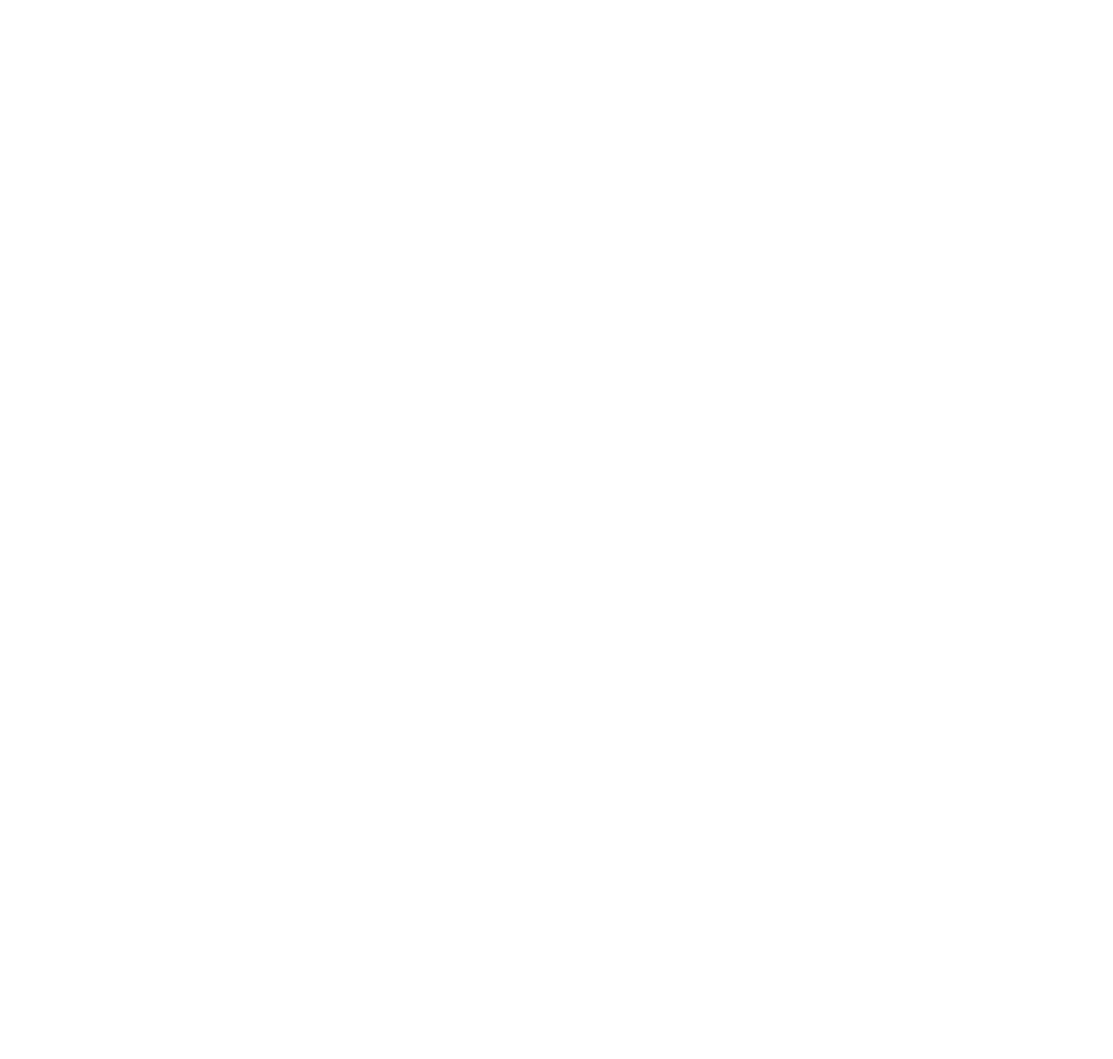
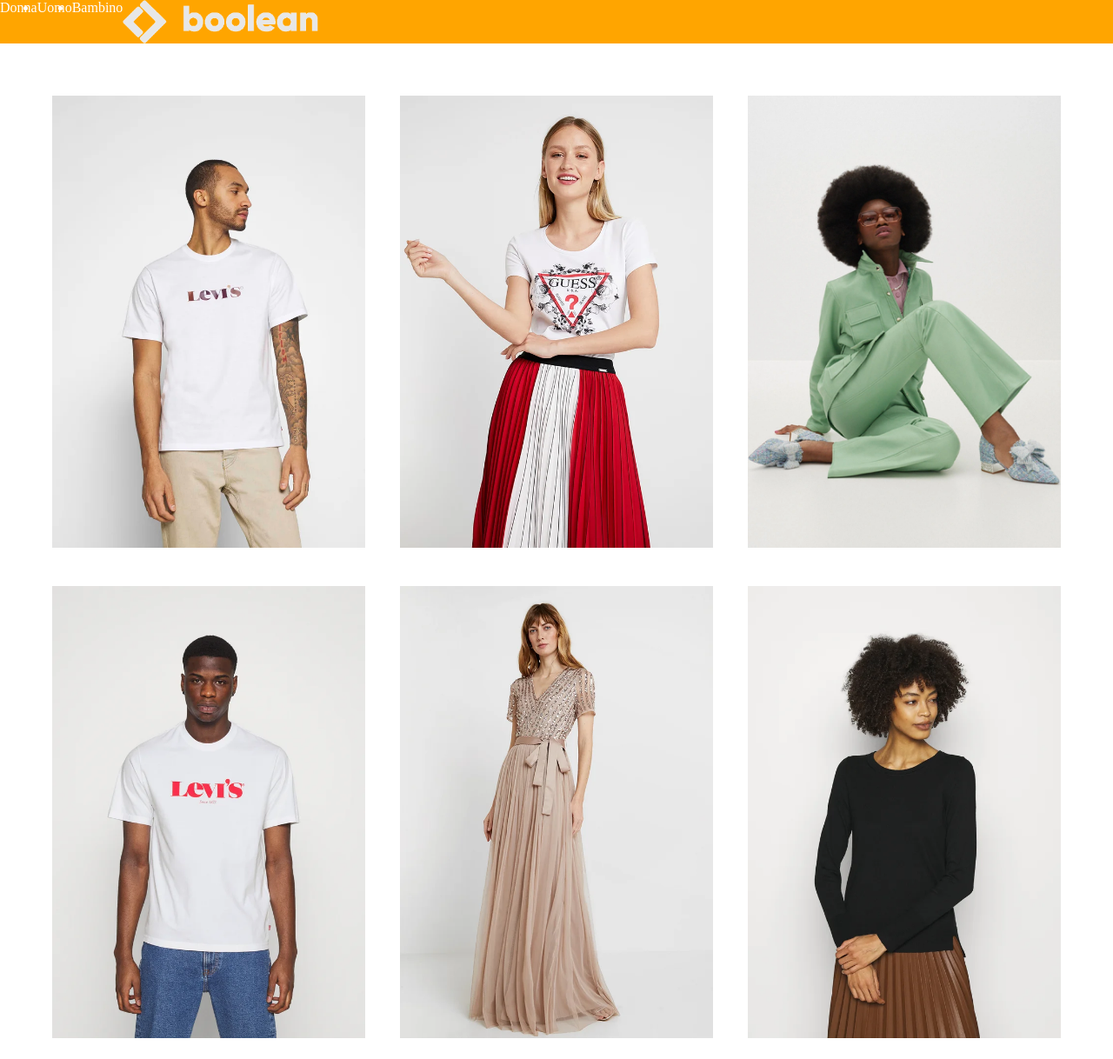
Before and after one commit to Nicola-Lippo/html-css-boolando, a plain HTML site: page index.html in a window 1280 px wide. Shown: the whole page at 87% size. Before the commit the page ends 800 px from the top, so only its background shows below. Drawn offline with Linux system fonts and the light colour scheme.

Commit message:
[UPD] Main

```diff
--- a/css/style.css
+++ b/css/style.css
@@ -3,3 +3,57 @@
     padding: 0;
     box-sizing: border-box;
 }
+
+.d-flex {
+    display: flex;
+}
+
+/*  HEADER PROPRIETA' + CLASSI UTILITY */
+
+header {
+    color: white;
+}
+
+#arancione {
+    background-color: orange;
+}
+
+#logo-bool {
+    height: 50px;
+}
+
+/* FINE HEADER PROPRIETA' + CLASSI UTILITY */
+
+/*  MAIN PROPRIETA' + CLASSI UTILITY */
+
+main {
+    padding-top: 40px;
+}
+.container {
+    max-width: 1200px;
+    margin: 0 auto;
+}
+
+.riga {
+    display: flex;
+    flex-wrap: wrap;
+}
+
+.col-33 {
+    width: calc(100% / 3);
+    }
+
+.contenuto {
+    margin: 20px;
+}
+
+.img-shop {
+    width: 100%;
+}
+
+/* INIZIO PROPRIETA' ELEMENTI DI TESTO */
+
+/* FINE INIZIO PROPRIETA' ELEMENTI DI TESTO */
+
+
+/* FINE MAIN PROPRIETA' + CLASSI UTILITY */
--- a/index.html
+++ b/index.html
@@ -8,5 +8,71 @@
 </head>
 <body>
 
+    <header>
+        <div id="arancione" class="d-flex">
+            <div>
+                <ul class="d-flex">
+                    <li>Donna</li>
+                    <li>Uomo</li>
+                    <li>Bambino</li>
+                </ul>
+            </div>
+            <img id="logo-bool" src="./img/boolean-logo.png" alt="logo">
+        </div>
+    </header>
+
+    <main>
+
+        <!--CONTENITORE QUADRATI-->
+        <div class="container">
+
+            <!--INIZIO RIGHE-->
+            <div class="riga">
+
+                <div class="col-33">
+                    <div class="contenuto">
+                        <img class="img-shop" src="./img/1.webp" alt="foto">
+                    </div>
+                </div>
+
+                <div class="col-33">
+                    <div class="contenuto">
+                        <img class="img-shop" src="./img/2.webp" alt="foto">
+                    </div>
+                </div>
+
+                <div class="col-33">
+                    <div class="contenuto">
+                        <img class="img-shop" src="./img/3.webp" alt="foto">
+                    </div>
+                </div>
+
+                <div class="col-33">
+                    <div class="contenuto">
+                        <img class="img-shop" src="./img/4.webp" alt="foto">
+                    </div>
+                </div>
+
+                <div class="col-33">
+                    <div class="contenuto">
+                        <img class="img-shop" src="./img/5.webp" alt="foto">
+                    </div>
+                </div>
+
+                <div class="col-33">
+                    <div class="contenuto">
+                        <img class="img-shop" src="./img/6.webp" alt="foto">
+                    </div>
+                </div>
+
+            </div>
+
+        </div>
+
+
+    </main>
+
+    <footer></footer>
+
 </body>
 </html>
```
